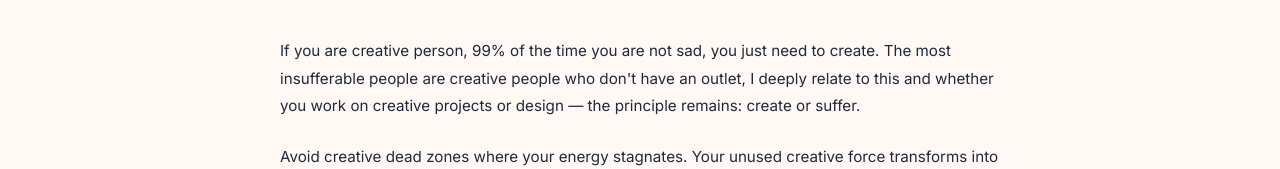
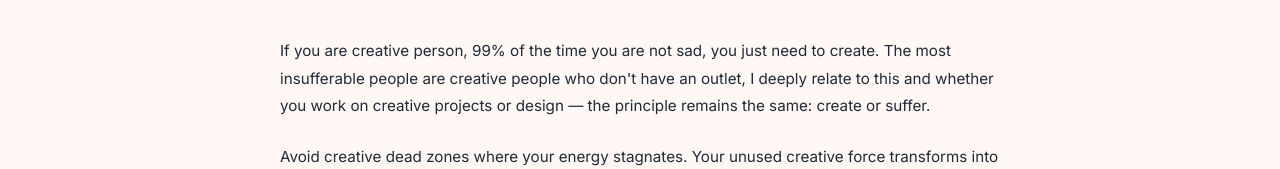
Before and after one commit to Kittelsaa/kttlsaa, an Astro site: page /notes/start-building-things in a window 1280 px wide. Shown: the part 370-539 px from the top of the page. Built offline with nearby package versions, Linux system fonts and the light colour scheme; Astro itself is replaced by a stand-in of ours; a web font is replaced by a local one.

Commit message:
new-note-july-2025

```diff
--- a/src/content/notes/start-building-things.mdx
+++ b/src/content/notes/start-building-things.mdx
@@ -11,7 +11,7 @@ featured: true
 
 If you are creative person, 99% of the time you are not sad, you just need to create.
 The most insufferable people are creative people who don't have an outlet, I deeply relate to this and whether you work on creative
-projects or design — the principle remains: create or suffer.
+projects or design — the principle remains the same: create or suffer.
 
 Avoid creative dead zones where your energy stagnates. Your unused creative force transforms into anxiety, obsession over trivial
 matters, and depression. Channel the creative force instead.
```
